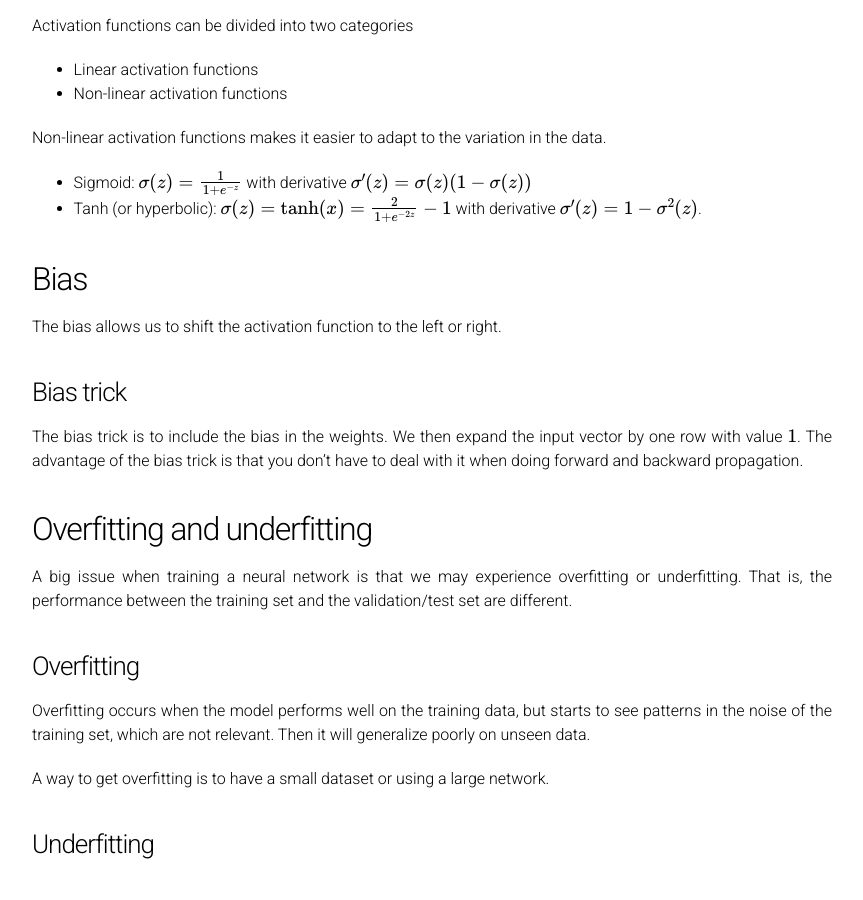
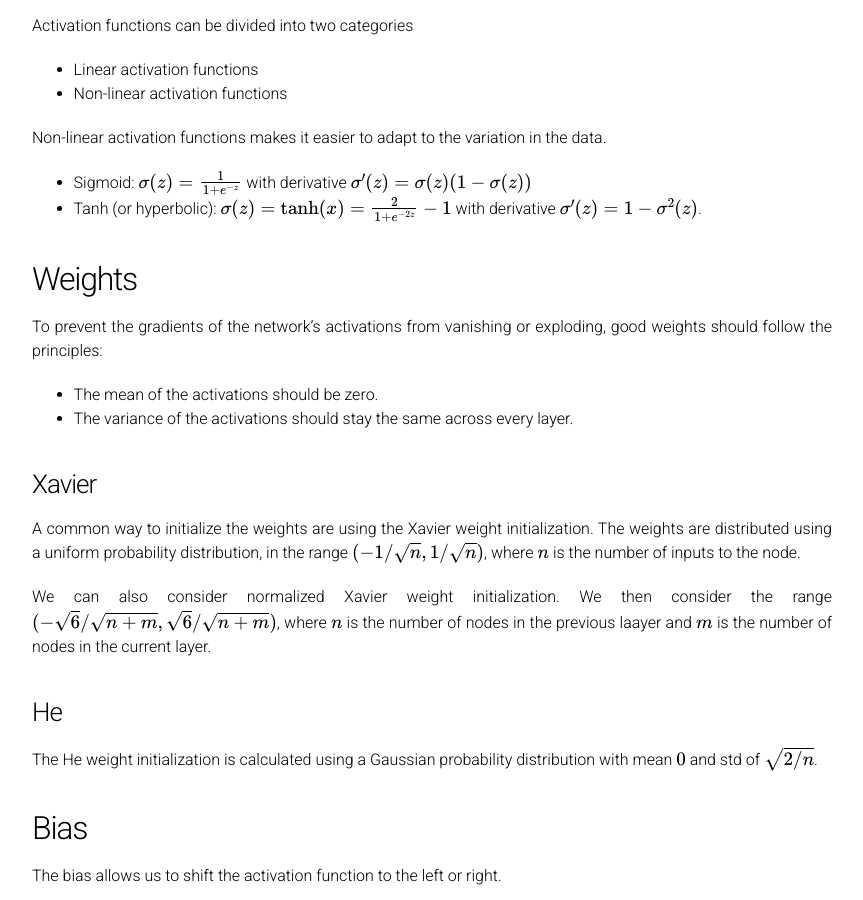
Before and after one commit to rubenmu96/rubenmu96.github.io, a Jekyll site: the page built from neuralnetworks.md, in a window 1280 px wide and 900 px high, scrolled down 533 px. Shown: the whole window, without its empty margins (208-1071 px from the left). Built offline with Jekyll 4.4.1, drawn with Linux system fonts in a browser that asks for light colours; formulas are drawn with MathJax 3; our own code applies the rules of GitHub Pages for plain Markdown files.

Commit message:
Update neuralnetworks.md

```diff
--- a/neuralnetworks.md
+++ b/neuralnetworks.md
@@ -11,7 +11,6 @@ Examples of hyperparameters in a neural network are
 - Learning rate
 - Batch size (the number of sub samples given to the network after which parameter update happens. A good default for batch size can be 32.
 - Number of epochs (the number of times the whole training data is shown to the network while training)
-
 
 ## Activation functions
 Activation functions can be divided into two categories
@@ -28,6 +27,18 @@ $$\sigma'(z) = \sigma(z) ( 1 - \sigma(z))$$
 $$\sigma(z) = \text{tanh}(x) = \frac{2}{1 + e^{-2z}} - 1$$ with derivative $$\sigma'(z) = 1 - \sigma^2(z)$$.
 
 
+## Weights
+To prevent the gradients of the network’s activations from vanishing or exploding, good weights should follow the principles:
+- The mean of the activations should be zero.
+- The variance of the activations should stay the same across every layer.
+
+### Xavier
+A common way to initialize the weights are using the Xavier weight initialization. The weights are distributed using a uniform probability distribution, in the range $$(-1 / \sqrt{n}, 1 / \sqrt{n})$$, where $$n$$ is the number of inputs to the node.
+
+We can also consider normalized Xavier weight initialization. We then consider the range $$(- \sqrt{6} / \sqrt{n+m}, \sqrt{6} / \sqrt{n + m})$$, where $$n$$ is the number of nodes in the previous laayer and $$m$$ is the number of nodes in the current layer.
+
+### He
+The He weight initialization is calculated using a Gaussian probability distribution with mean $$0$$ and std of $$\sqrt{2/n}$$.
 
 ## Bias
 
```
